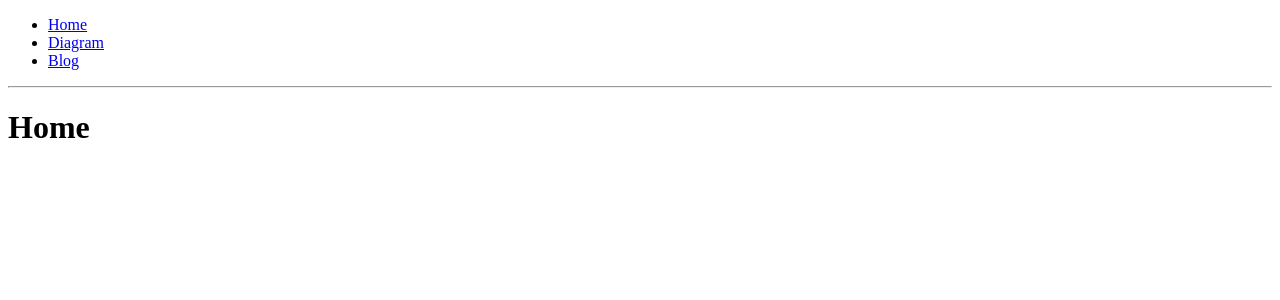
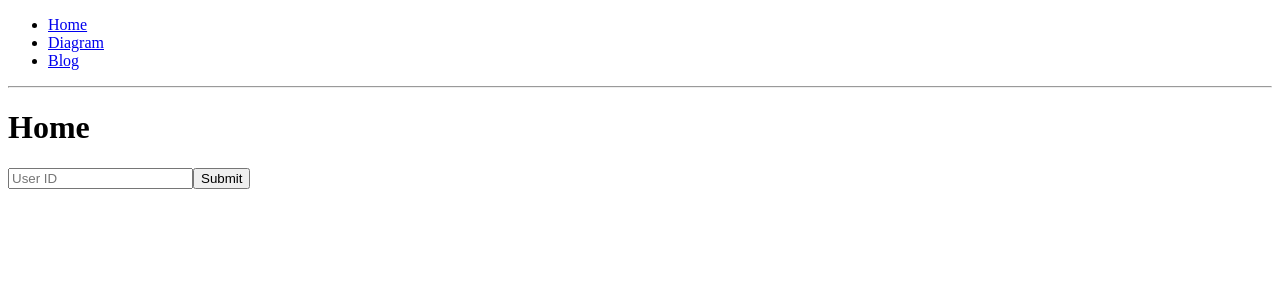
Before and after one commit to thitocx/iot-mieter-portal, a React (Create React App) app: page / in a window 1280 px wide. Shown: the top 300 px of the page. Built offline with nearby package versions, Linux system fonts and the light colour scheme.

Commit message:
diagram userid

```diff
--- a/src/index.js
+++ b/src/index.js
@@ -6,13 +6,15 @@ import Blogs from "./pages/Blogs";
 import LineChart from "./App";
 
 
-export default function App() {
+
+
+function App() {
   return (
     <BrowserRouter>
       <Routes>
         <Route path="/" element={<Layout />}>
           <Route index element={<Home />} />
-          <Route path="diagram" element={<LineChart />} />
+          <Route path={"/diagram/1337" } element={<LineChart />} />
           <Route path="blog" element={<Blogs />} />
         </Route>
       </Routes>
--- a/src/pages/Home.js
+++ b/src/pages/Home.js
@@ -1,5 +1,28 @@
-const Home = () => {
-   return <h1>Home</h1>;
- };
+import { Outlet, Link } from "react-router-dom";
+import { useNavigate } from "react-router-dom";
 
+
+
+function Home(){
+
+let navigate = useNavigate();
+const routeChange = () =>{
+   let path = '/diagram/' + document.getElementsByName("userid")[0].value;
+   navigate(path);
+ }
+
+
+   return(
+      <>
+      <h1>Home</h1>
+      <container>
+         <form required>
+            <input type="text" placeholder="User ID " id="userid" name="userid" required/>
+            <button type="submit" onClick={routeChange}>Submit</button>
+         </form>
+      </container>
+      </>
+   )
+
+}
  export default Home;
--- a/src/pages/Layout.js
+++ b/src/pages/Layout.js
@@ -1,4 +1,6 @@
 import { Outlet, Link } from "react-router-dom";
+
+
 
 const Layout = () => {
   return (
@@ -9,7 +11,7 @@ const Layout = () => {
             <Link to="/">Home</Link>
           </li>
           <li>
-            <Link to="/diagram">Diagram</Link>
+            <Link to="/">Diagram</Link>
           </li>
           <li>
             <Link to="/blog">Blog</Link>
```
